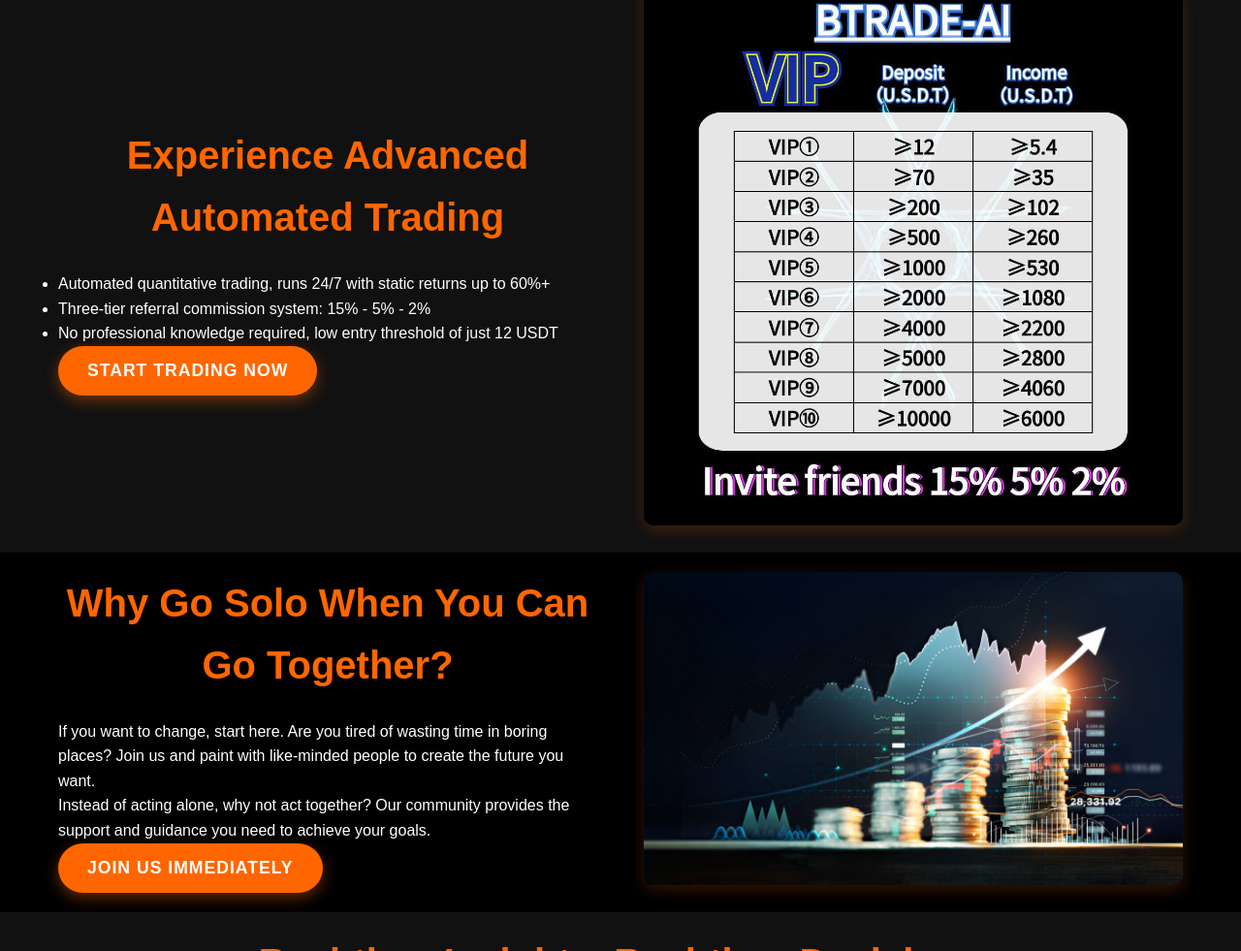
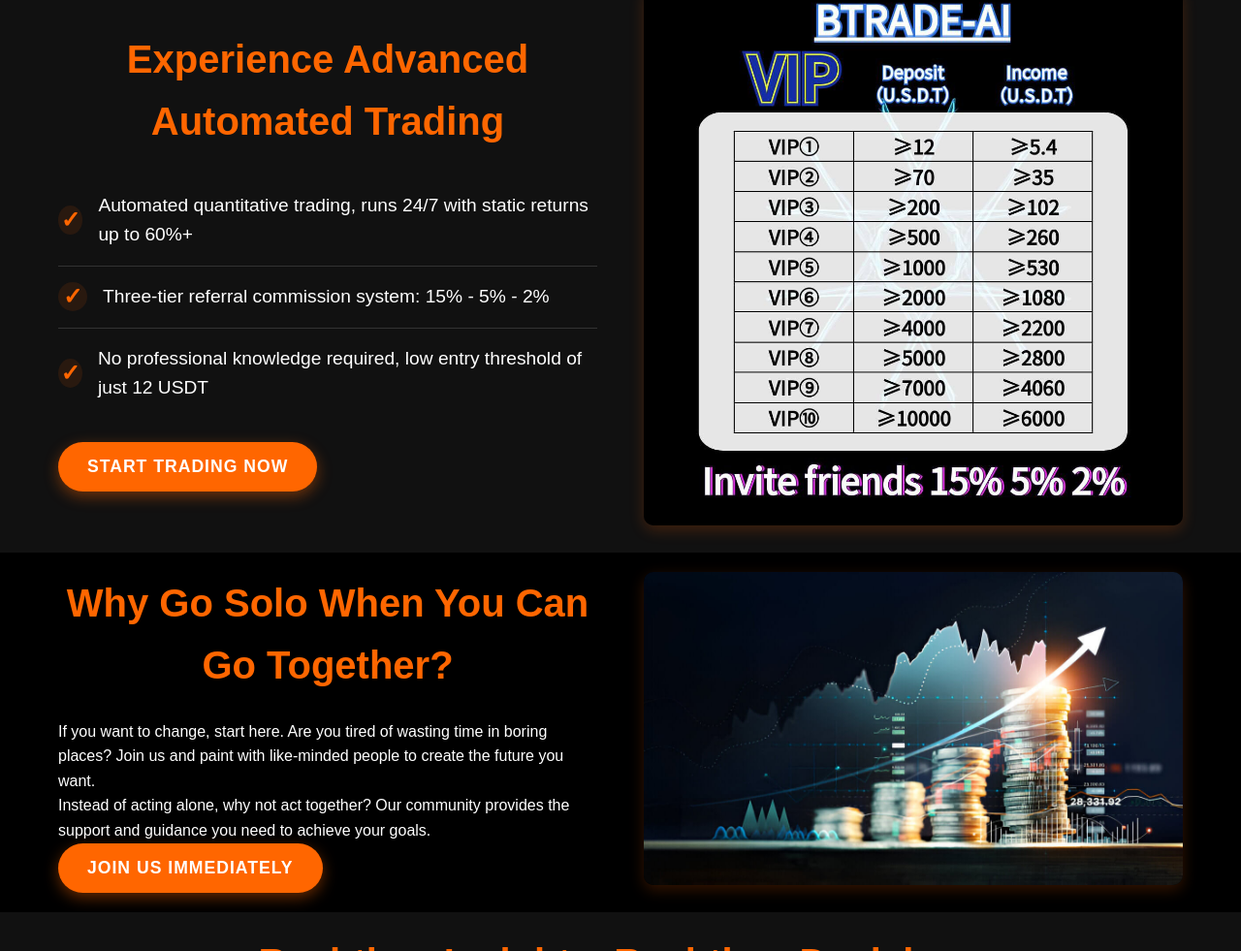
Before and after one commit to yuansn23/kma531a.shop, a plain HTML site: page bg.html in a window 1280 px wide. Shown: the part 834-1815 px from the top of the page at 97% size. Drawn offline with Linux system fonts and the light colour scheme.

Commit message:
Add files via upload

```diff
--- a/css/q.css
+++ b/css/q.css
@@ -1,4 +1,4 @@
- * {
+* {
             margin: 0;
             padding: 0;
             box-sizing: border-box;
@@ -214,6 +214,40 @@
             100% { opacity: 1; }
         }
 
+        /* Feature List Styles */
+        .feature-list {
+            list-style: none;
+            padding: 0;
+            margin: 1.5rem 0;
+        }
+
+        .feature-list li {
+            padding: 1rem 0;
+            border-bottom: 1px solid #333;
+            font-size: 1.2rem;
+            display: flex;
+            align-items: center;
+        }
+
+        .feature-list li:last-child {
+            border-bottom: none;
+        }
+
+        .feature-list li::before {
+            content: '✓';
+            color: #ff6600;
+            font-weight: bold;
+            font-size: 1.5rem;
+            margin-right: 1rem;
+            background: rgba(255, 102, 0, 0.1);
+            border-radius: 50%;
+            width: 30px;
+            height: 30px;
+            display: flex;
+            align-items: center;
+            justify-content: center;
+        }
+
         /* Advantages */
         .advantages {
             display: grid;
@@ -388,6 +422,10 @@
                 padding: 12px 30px;
                 font-size: 1rem;
             }
+
+            .feature-list li {
+                font-size: 1.1rem;
+            }
         }
 
         @media (max-width: 480px) {
@@ -410,6 +448,11 @@
             .container {
                 padding: 0 15px;
             }
+
+            .feature-list li {
+                font-size: 1rem;
+                padding: 0.8rem 0;
+            }
         }
 
         /* Animation classes */
```
